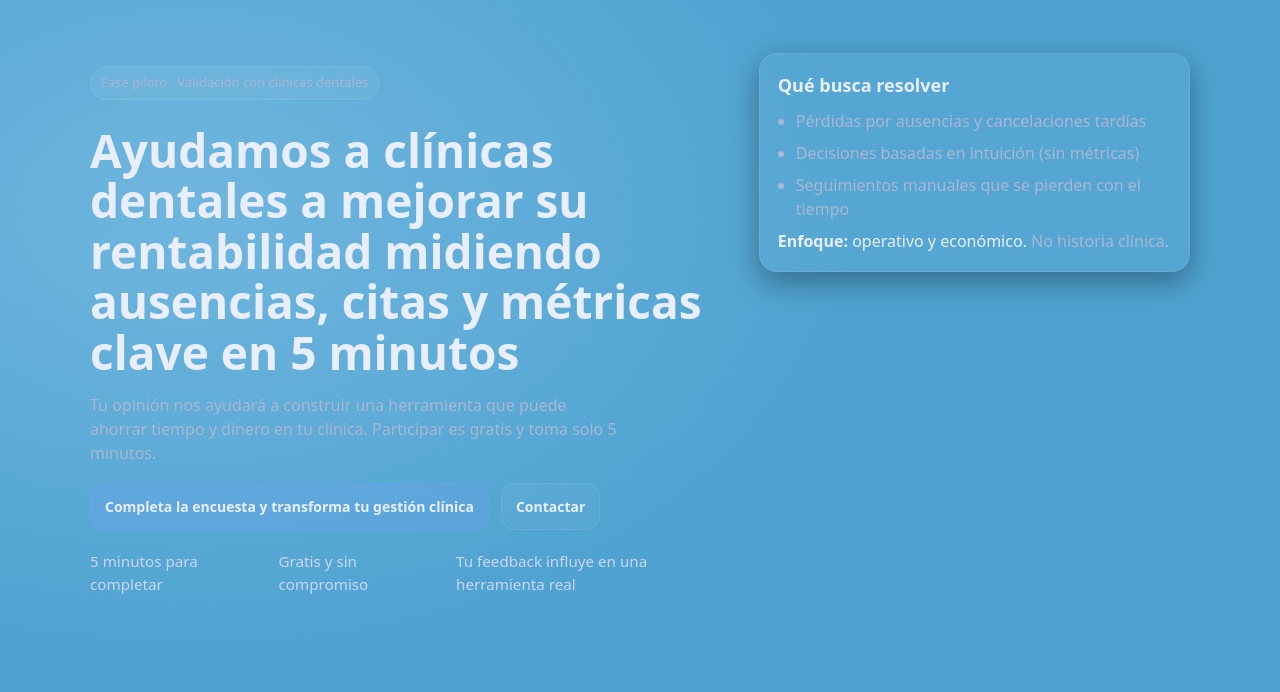
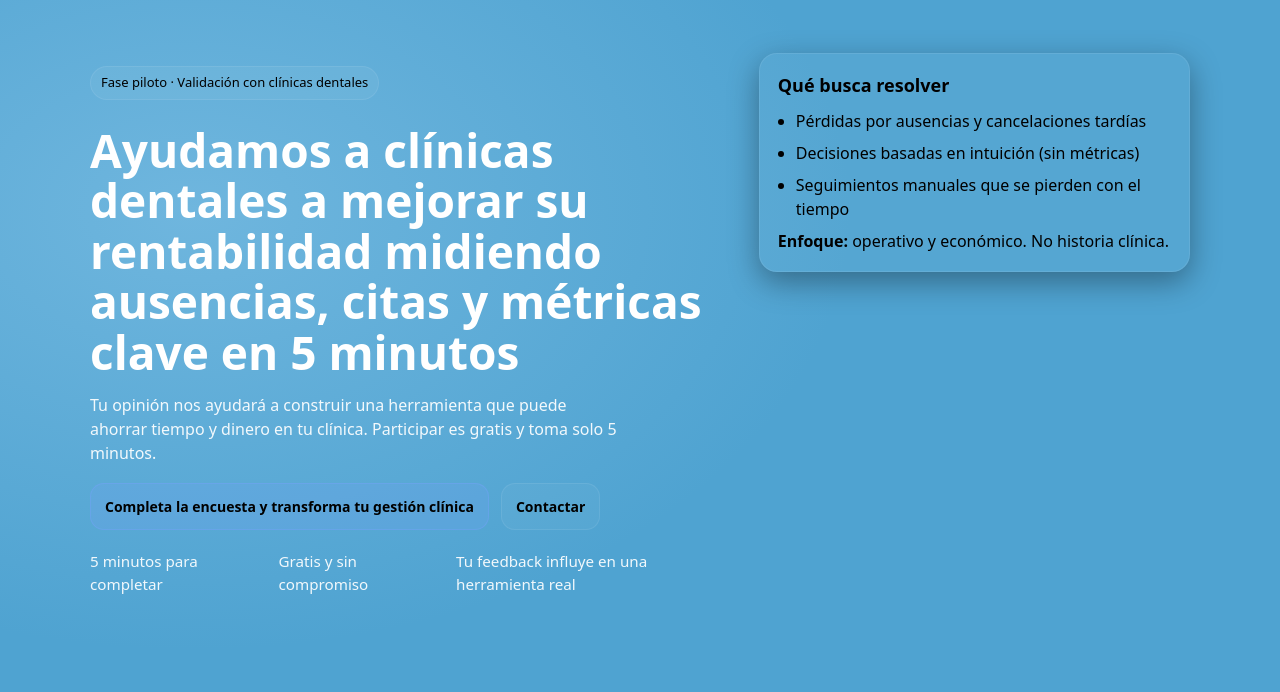
Before and after one commit to ovalderramabarreto-crear/dentalconnect-landing, a website: page index.html in a window 1280 px wide. Shown: the part 88-780 px from the top of the page. Drawn offline with Linux system fonts and the light colour scheme.

Commit message:
Improve text contrast for new background

```diff
--- a/src/style.css
+++ b/src/style.css
@@ -2,8 +2,11 @@
   --bg: #0b0f17;
   --panel: #101827;
   --panel2: #0f1624;
-  --text: #e8eefc;
-  --muted: #aab6d3;
+  :root{
+  --text: #0b1b2b;   /* texto principal (oscuro) */
+  --muted: #12314a;  /* texto secundario */
+}
+
   --line: rgba(255, 255, 255, 0.08);
   --shadow: 0 10px 30px rgba(0, 0, 0, 0.35);
   --radius: 18px;
@@ -180,3 +183,6 @@ h3 { margin: 0 0 10px; font-size: 18px; }
   color: #9fb0d6;
   font-size: 0.95rem;
 }
+.hero h1 { color: #ffffff; }
+.hero .lead { color: rgba(255,255,255,0.92); }
+.hero-benefits { color: rgba(255,255,255,0.92); }
```
